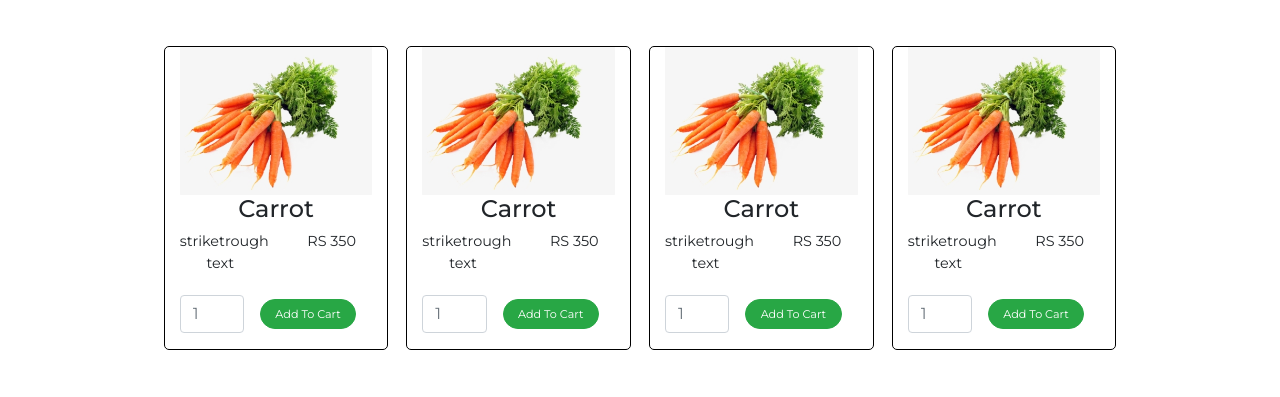
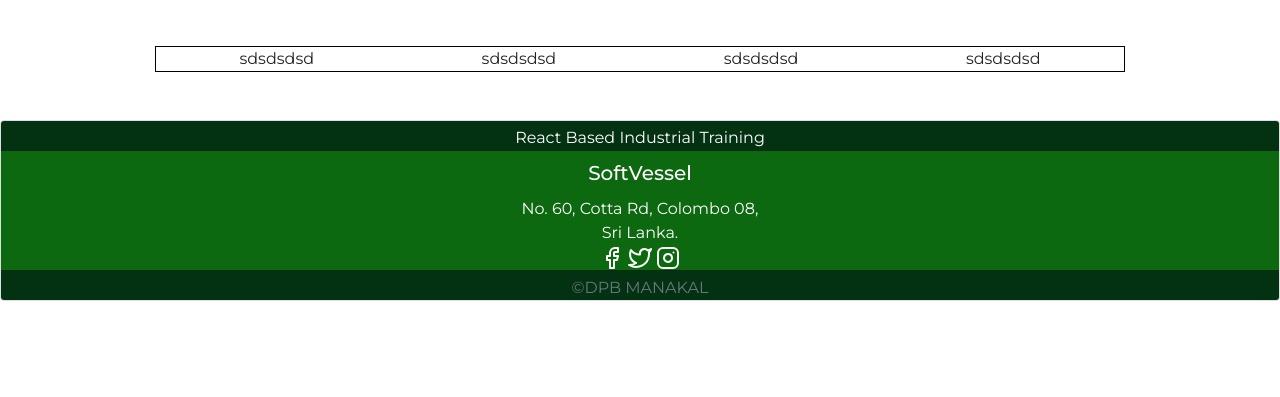
Before and after one commit to 1997Buhuti/shopping-cart-app, a React (Create React App) app: page / in a window 1280 px wide. Shown: the part 1268-1665 px from the top of the page. After the commit the page ends 1569 px from the top, so only its background shows below. Built offline with nearby package versions, Linux system fonts and the light colour scheme.

Commit message:
Product List Added

```diff
--- a/src/Assests/Partials/_product_list.scss
+++ b/src/Assests/Partials/_product_list.scss
@@ -13,5 +13,8 @@
       font-size: .7em;
       border-radius: 1.5em;
     }
+    .discount-text{
+     text-decoration: line-through;
+    }
   }
 }
--- a/src/Components/ProductArea/Product/Product.tsx
+++ b/src/Components/ProductArea/Product/Product.tsx
@@ -12,8 +12,8 @@
             </Col>
             <Col xs={12}>
                 <Row>
-                    <Col xs={6}>
-                        <p>striketrough text</p>
+                    <Col xs={6} className="discount-text">
+                        <p>30</p>
                     </Col>
                     <Col xs={6}>
                         <p>RS 350</p>
--- a/src/Components/ProductArea/ProductList/ProductList.tsx
+++ b/src/Components/ProductArea/ProductList/ProductList.tsx
@@ -4,18 +4,18 @@
 
 const ProductLsit: React.FC=()=>{
     return(
-        <Row className="product-list-container mx-0 text-center">
-            <Col lg="3" md="4" xs="2" className="px-4">
-                <Product/>
+        <Row className="product-list-container mx-0 text-center" style={{border:"1px solid black"}}>
+            <Col lg="3" md="4" xs="2" className="px-lg-4">
+                sdsdsdsd
             </Col>
-            <Col lg="3" md="4" xs="2" className="px-4">
-                <Product/>
+            <Col lg="3" md="4" xs="2" className="px-lg-4">
+                sdsdsdsd
             </Col>
-            <Col lg="3" md="4" xs="2" className="px-4">
-                <Product/>
+            <Col lg="3" md="4" xs="2" className="px-lg-4">
+                sdsdsdsd
             </Col>
-            <Col lg="3" md="4" xs="2" className="px-4">
-                <Product/>
+            <Col lg="3" md="4" xs="2" className="px-lg-4">
+                sdsdsdsd
             </Col>
 
         </Row>
```
